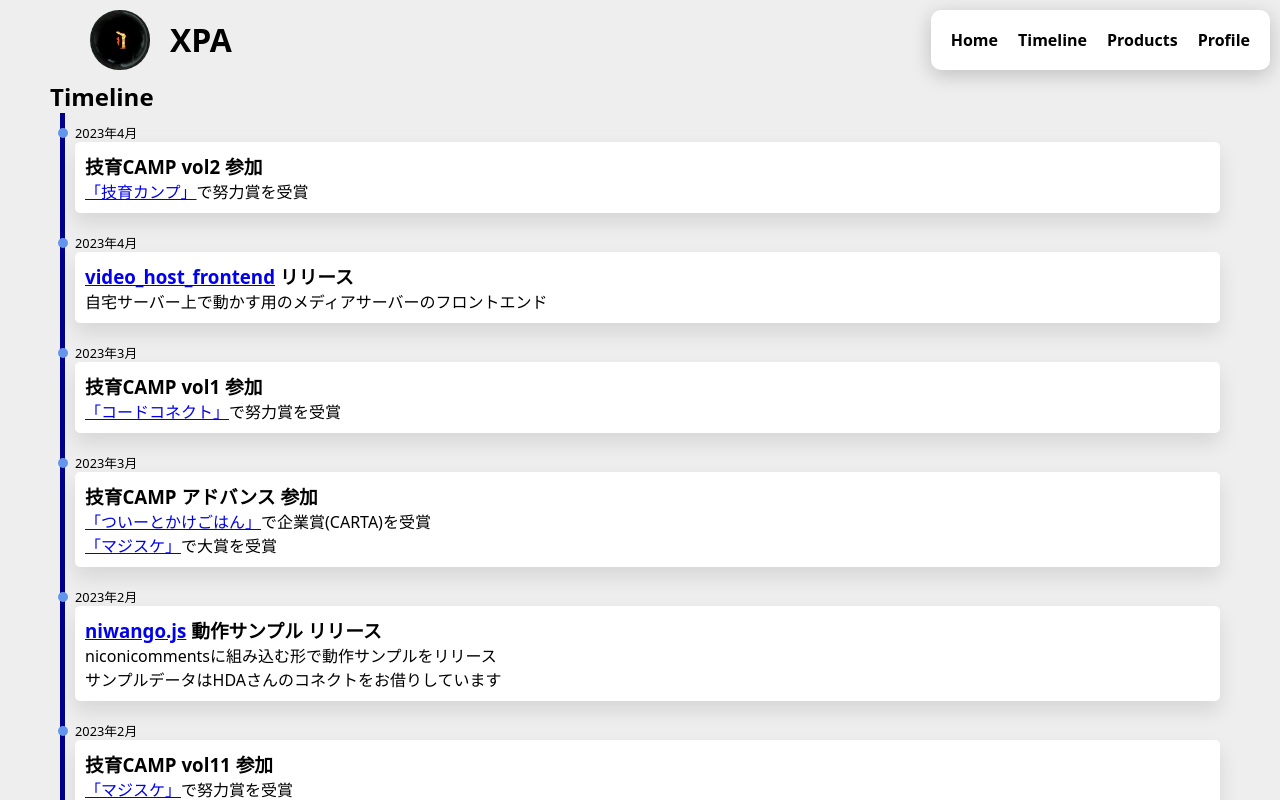
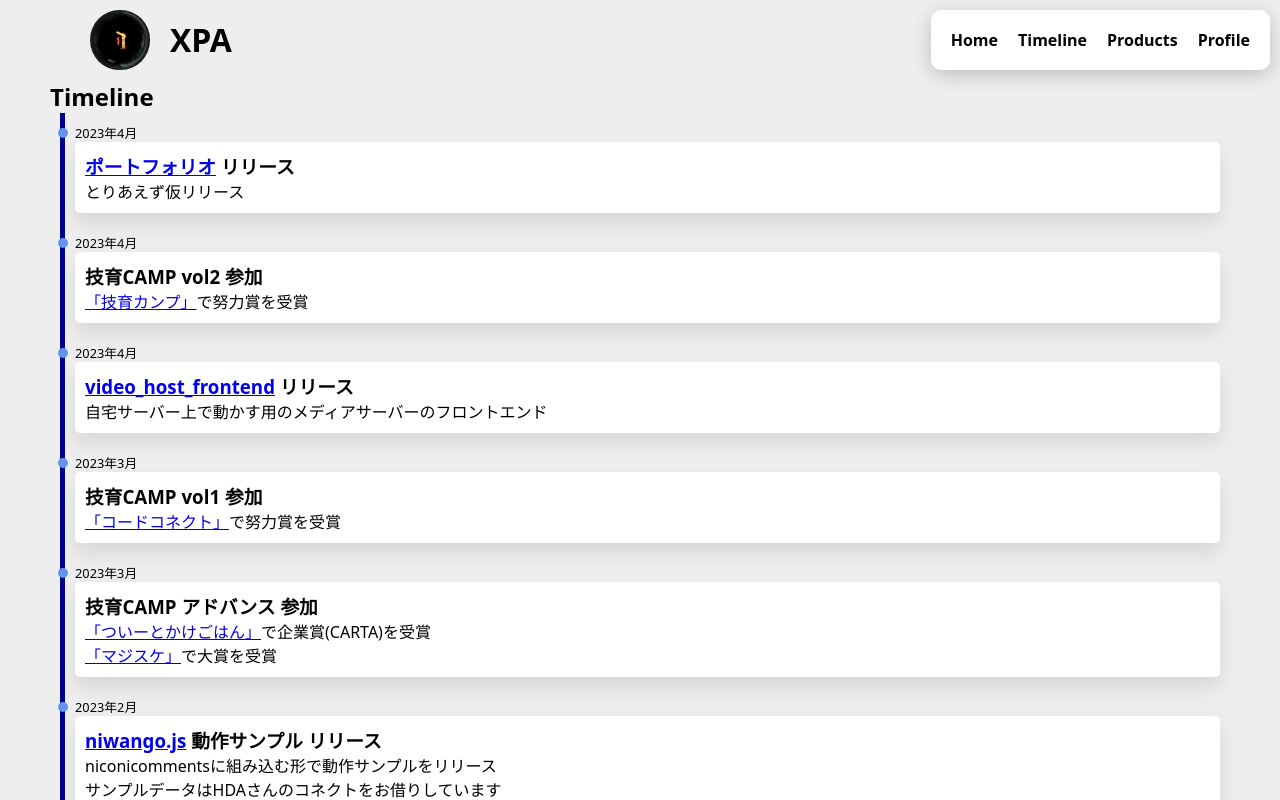
Before and after one commit to xpadev-net/portfolio, a Next.js app: page / in a window 1280 px wide. Shown: the top 800 px of the page. Built offline with nearby package versions, Linux system fonts and the light colour scheme.

Commit message:
update: add portfolio to products

```diff
--- a/src/components/products/index.tsx
+++ b/src/components/products/index.tsx
@@ -147,6 +147,10 @@ const Products = ({ id }: props) => {
           <p>技育CAMP2023 vol2で制作したプロダクト</p>
           <p>ハッカソンにおけるアイディア出しを促進するためのツール</p>
         </Product>
+        <Product title={"ポートフォリオ"} id={"p_portfolio"}>
+          <GitHub url={"https://github.com/xpadev-net/portfolio"} />
+          <p>放置していたドメインを活用するために作ったポートフォリオ</p>
+        </Product>
       </div>
     </section>
   );
--- a/src/components/timeline/index.tsx
+++ b/src/components/timeline/index.tsx
@@ -10,6 +10,12 @@ const Timeline = ({ id }: props) => {
     <section>
       <Anchor id={id} />
       <h2>Timeline</h2>
+      <TimelineItem date={"2023年4月"}>
+        <h3>
+          <a href={"#p_portfolio"}>ポートフォリオ</a> リリース
+        </h3>
+        <p>とりあえず仮リリース</p>
+      </TimelineItem>
       <TimelineItem date={"2023年4月"}>
         <h3>技育CAMP vol2 参加</h3>
         <p>
```
